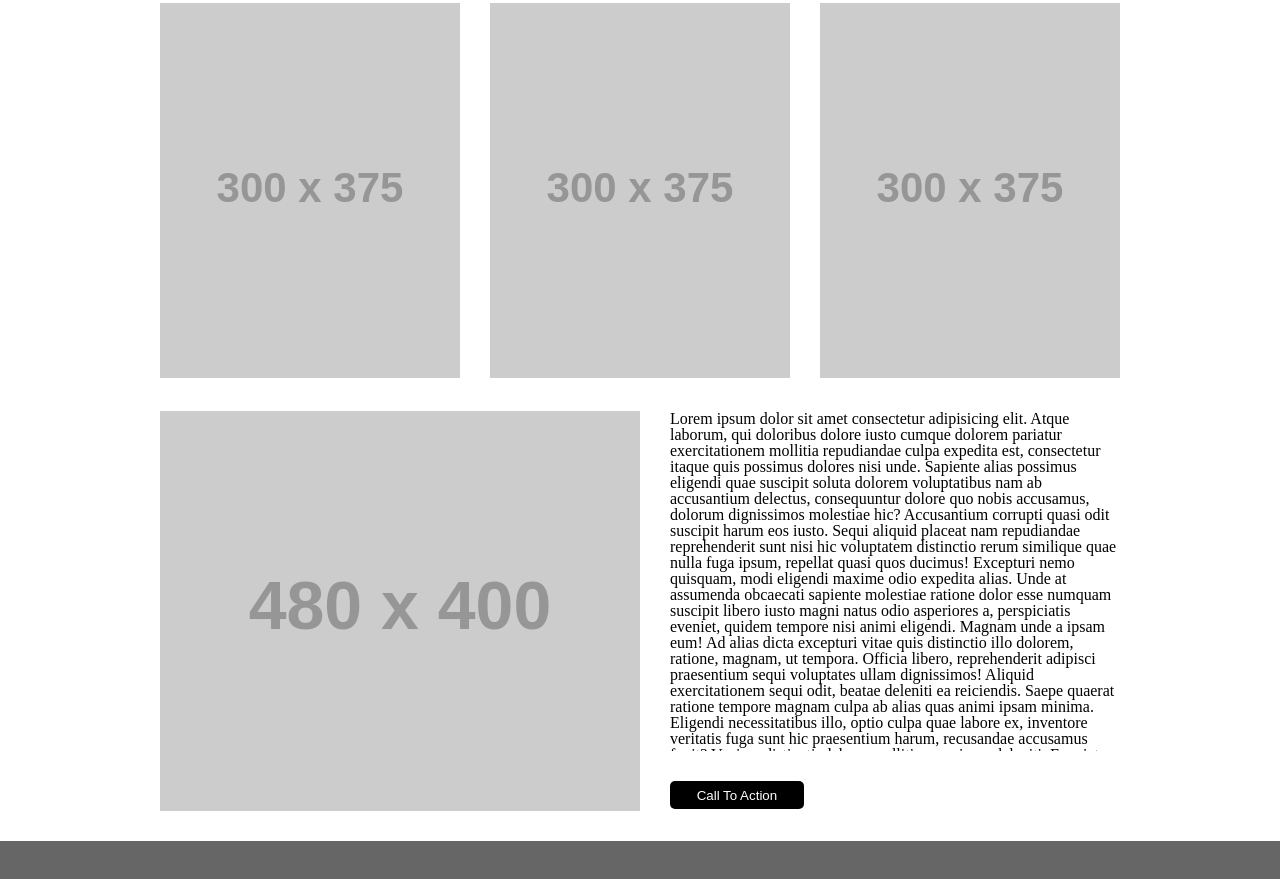
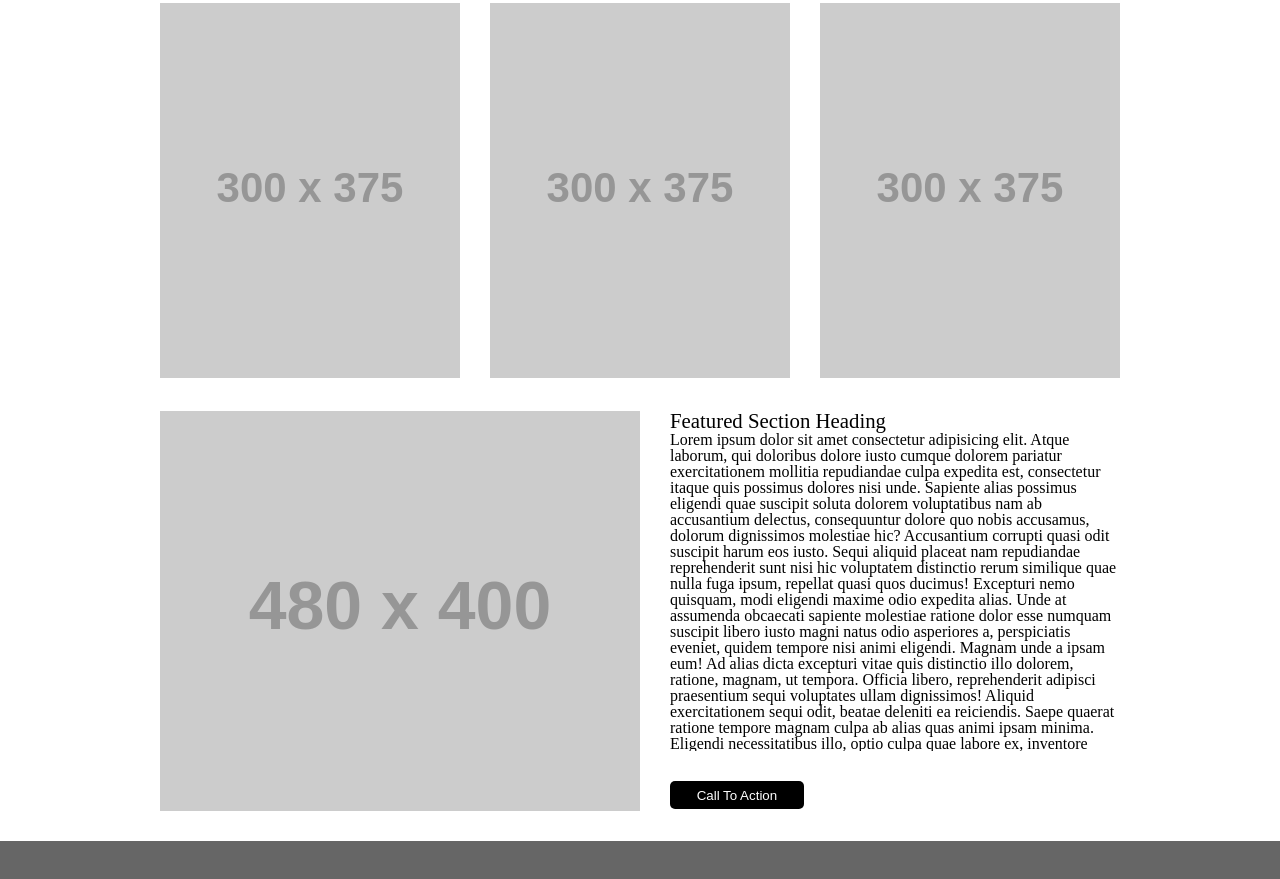
Before and after one commit to Mohammad-Eshtaiwi/HTML-CSS-Wireframe-Exercise, a plain HTML site: page index.html in a window 1280 px wide. Shown: the part 617-1496 px from the top of the page. Drawn offline with Linux system fonts and the light colour scheme; placeholder pictures from the web are drawn by us.

Commit message:
added a headding text

```diff
--- a/css/style.css
+++ b/css/style.css
@@ -50,6 +50,9 @@ nav ul li a {
 .featured .container article:last-of-type {
   padding-left: 30px;
 }
+.featured .container article:last-of-type span {
+  font-size: 1.3rem;
+}
 .featured .container article:last-of-type p {
   height: calc(100% - 30px - 30px);
   overflow: scroll;
--- a/index.html
+++ b/index.html
@@ -48,7 +48,12 @@
                     <img src="https://placehold.it/480x400/ddd" alt="placeholder">
                 </article>
                 <article>
-                    <p>Lorem ipsum dolor sit amet consectetur adipisicing elit. Atque laborum, qui doloribus dolore
+                    <p>
+                        <span>
+                            Featured Section Heading
+                        </span>
+                        <br>
+                        Lorem ipsum dolor sit amet consectetur adipisicing elit. Atque laborum, qui doloribus dolore
                         iusto cumque dolorem pariatur exercitationem mollitia repudiandae culpa expedita est,
                         consectetur itaque quis possimus dolores nisi unde.
                         Sapiente alias possimus eligendi quae suscipit soluta dolorem voluptatibus nam ab accusantium
```
